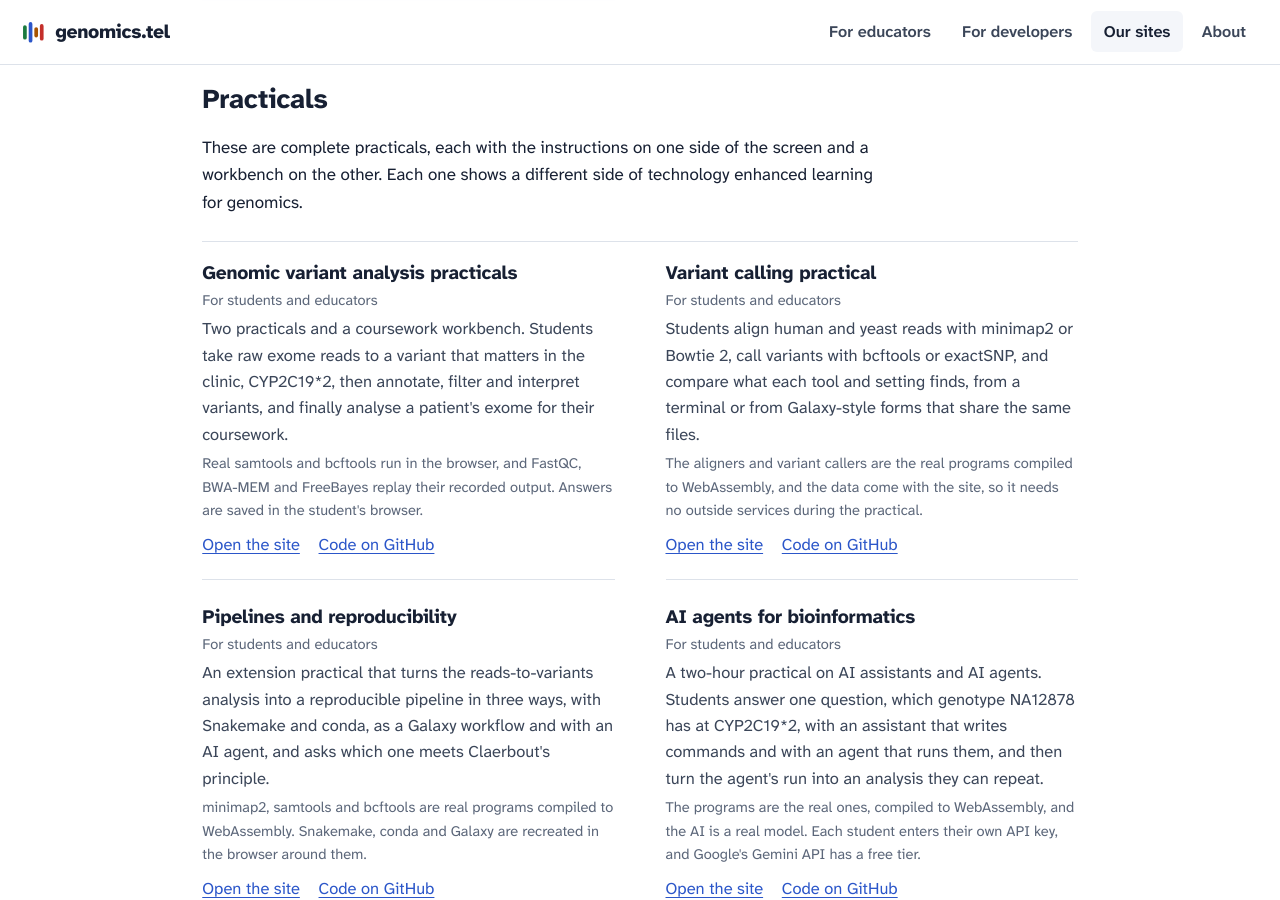
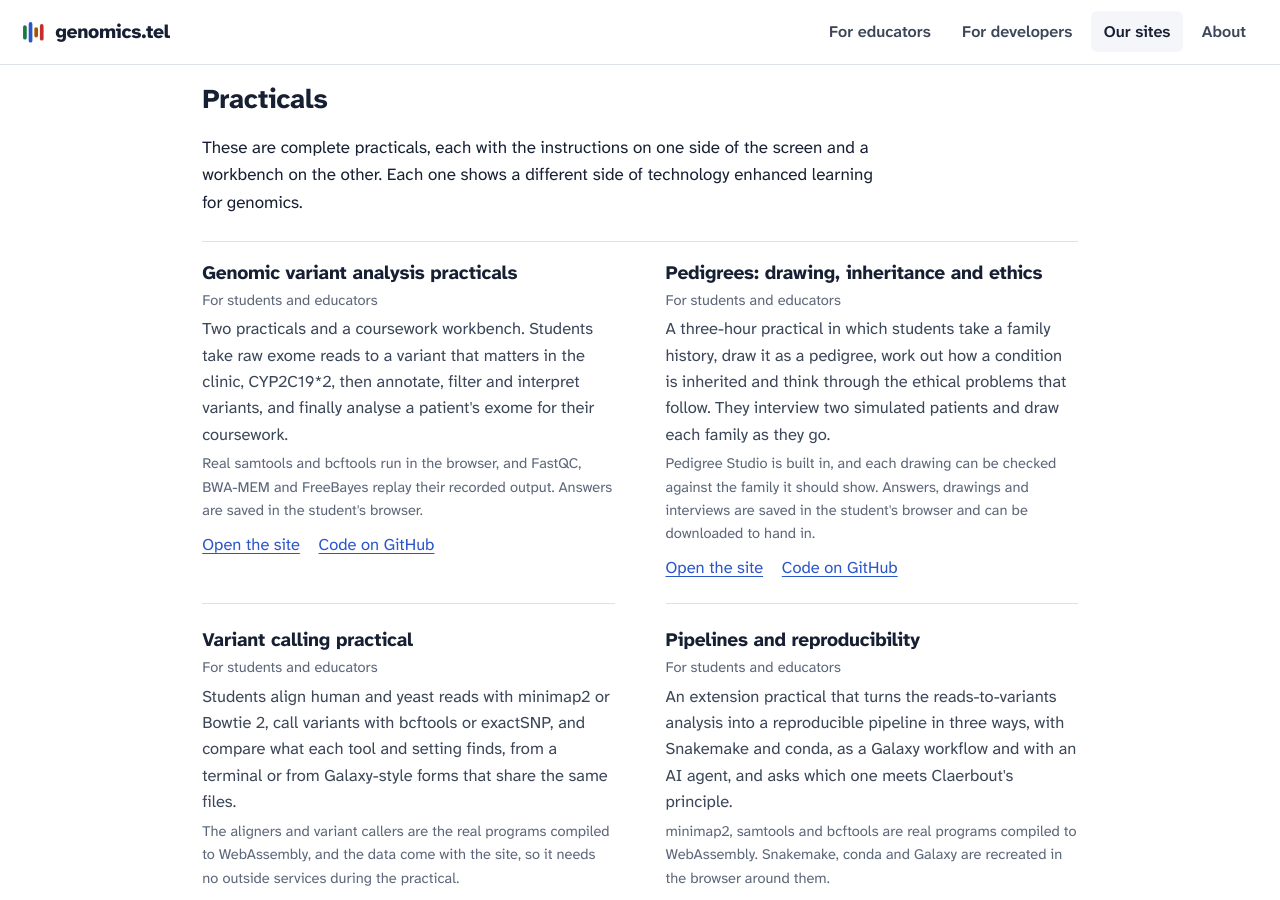
Before and after one commit to comparativechrono/genomics-tel, a Jekyll site: the page built from sites.html, in a window 1280 px wide and 900 px high, scrolled down 1117 px. Built offline with Jekyll 4.4.1, drawn with Linux system fonts in a browser that asks for light colours.

Commit message:
Add the pedigree practical to Our sites
List "Pedigrees: drawing, inheritance and ethics" among the practicals,
next to the genomic variant analysis practicals, with links to the live
site and its code.

Co-Authored-By: Claude Opus 5.5 <noreply@anthropic.com>
Claude-Session: https://claude.ai/code/session_01J5U6K4HbsTWiALDr9rvbXZ

```diff
--- a/_data/sites.yml
+++ b/_data/sites.yml
@@ -38,6 +38,12 @@
       description: Two practicals and a coursework workbench. Students take raw exome reads to a variant that matters in the clinic, CYP2C19*2, then annotate, filter and interpret variants, and finally analyse a patient's exome for their coursework.
       notes: Real samtools and bcftools run in the browser, and FastQC, BWA-MEM and FreeBayes replay their recorded output. Answers are saved in the student's browser.
       featured: true
+    - name: "Pedigrees: drawing, inheritance and ethics"
+      url: https://comparativechrono.github.io/pedigree-practical/
+      github: https://github.com/comparativechrono/pedigree-practical
+      for: students and educators
+      description: A three-hour practical in which students take a family history, draw it as a pedigree, work out how a condition is inherited and think through the ethical problems that follow. They interview two simulated patients and draw each family as they go.
+      notes: Pedigree Studio is built in, and each drawing can be checked against the family it should show. Answers, drawings and interviews are saved in the student's browser and can be downloaded to hand in.
     - name: Variant calling practical
       url: https://comparativechrono.github.io/variant-lab/
       github: https://github.com/comparativechrono/variant-lab
```
